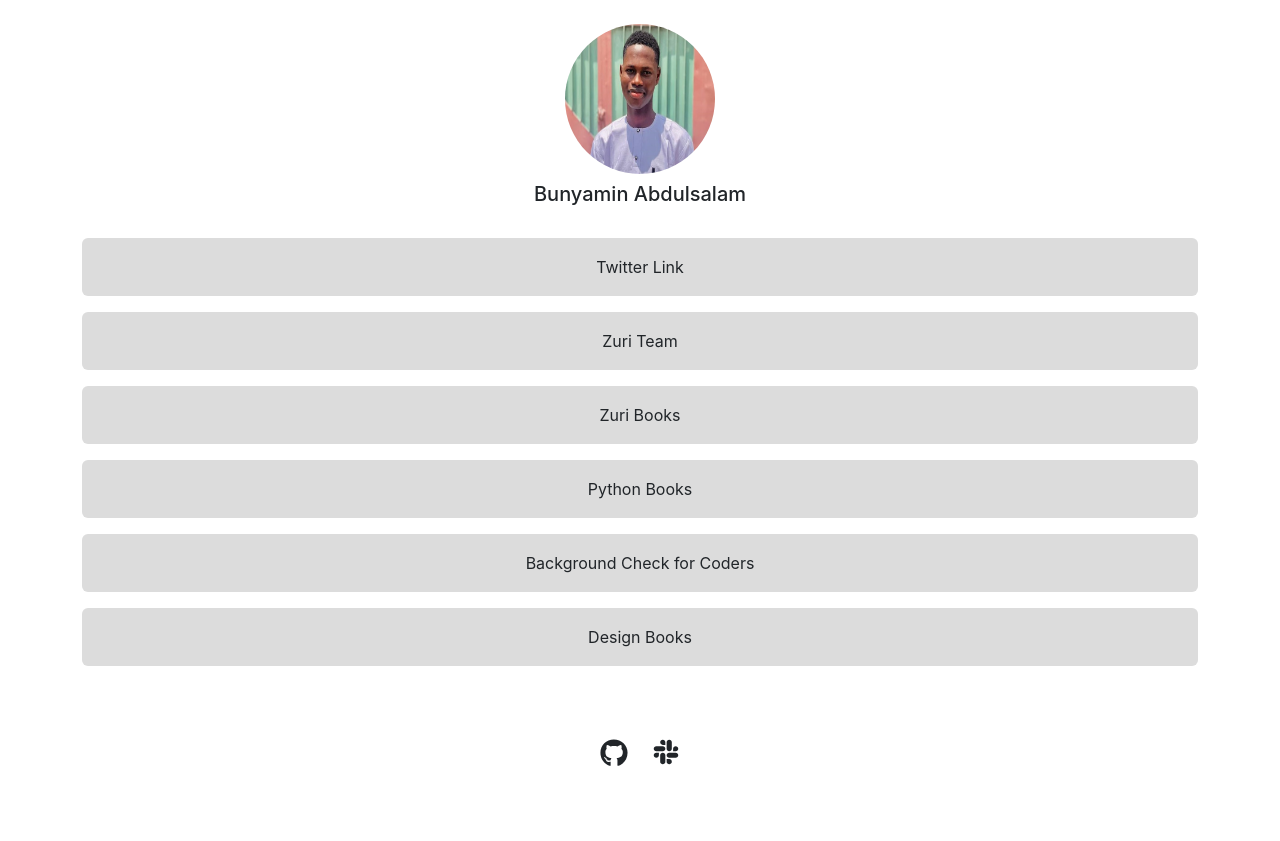
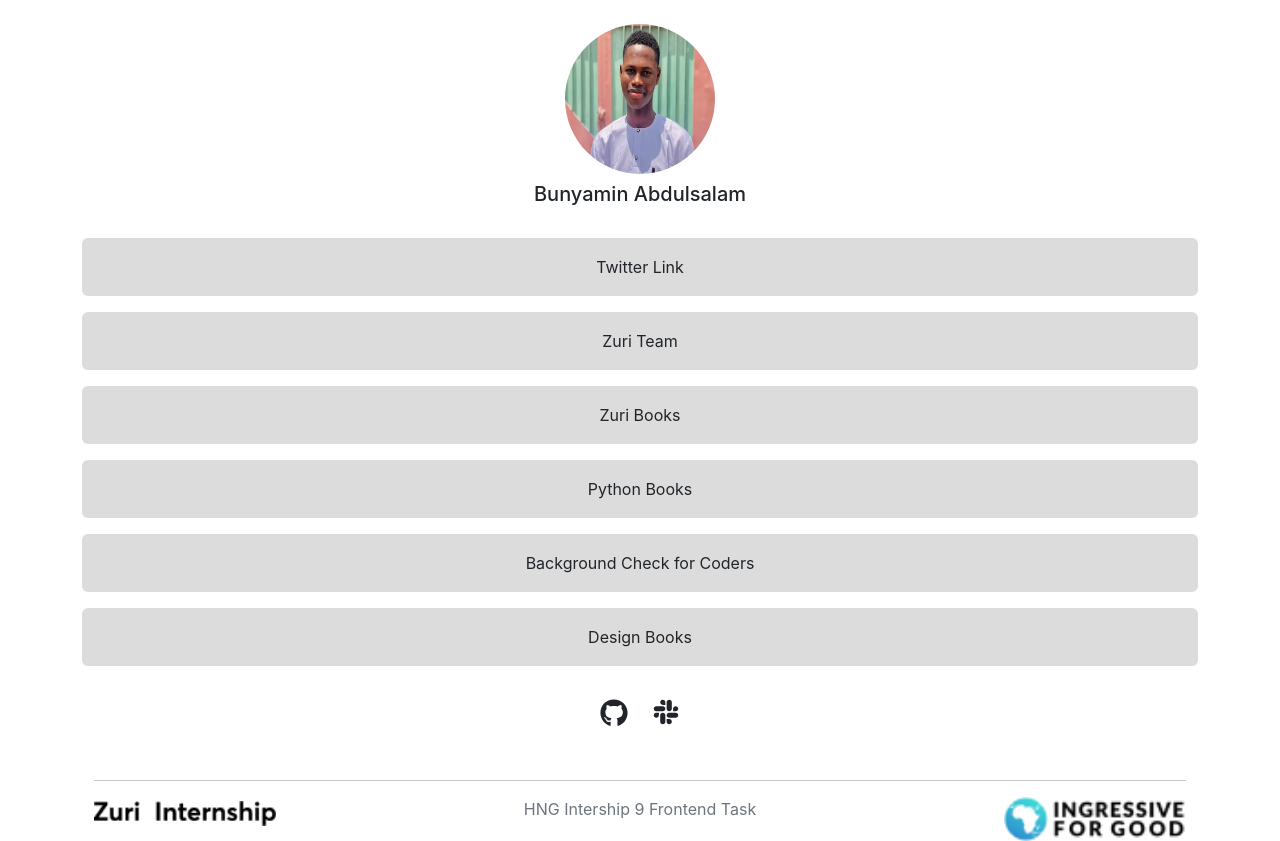
Before and after one commit to olalekan67/zuritask2, a React (Create React App) app: page / in a window 1280 px wide. Before the commit the page ends 800 px from the top, so only its background shows below. Built offline with nearby package versions, Linux system fonts and the light colour scheme.

Commit message:
i edited the Links dection and Footer section

```diff
--- a/src/App.js
+++ b/src/App.js
@@ -8,7 +8,7 @@
     <div className="App container">
         <Profile />
         <Links />
-        <Footer></Footer>
+        <Footer />
     </div>
   );
 }
--- a/src/component/Footer.jsx
+++ b/src/component/Footer.jsx
@@ -1,12 +1,18 @@
 import React from 'react'
-import { FaGithub, FaSlack } from 'react-icons/fa'
+import i4gLogo from './assets/I4G.png'
+import zuriLogo from './assets/Vector.png'
 
 function Footer() {
   return (
-    <div className='d-flex flex-row justify-content-center gap-3 gap-md-4 mt-5'>
-        <a href="http://github.com/olalekan67" className='text-dark fs-3' target="_blank" rel="noreferrer"><FaGithub /></a>
-        <FaSlack className='text-dark fs-3 mt-2'/>
+    <div className='container mt-5'>
+        <hr />
+        <div className='d-flex flex-column flex-md-row justify-content-between'>
+            <img src={zuriLogo} alt="" className='img-fluid h-25 mb-2 mt-1 col-4 col-md-2' />
+            <p className='fs-6 text-secondary'>HNG Intership 9 Frontend Task</p>
+            <img src={i4gLogo} alt="" className='img-fluid h-25  col-4 col-md-2'/>
+        </div>
     </div>
+
   )
 }
 
--- a/src/component/Links.jsx
+++ b/src/component/Links.jsx
@@ -1,7 +1,9 @@
 import React from 'react'
+import { FaGithub, FaSlack } from 'react-icons/fa'
 
 function Links() {
   return (
+     <section>
           <div>
                <a href="https://twitter.com/olalekan103" target='_blank' rel='noreferrer'>
                     <button className='btn w-100' id='twitter'>Twitter Link</button>
@@ -22,6 +24,12 @@
                     <button className="btn w-100" id='book_design'>Design Books</button>
                </a>
      </div>
+          <div className='d-flex flex-row justify-content-center gap-3 gap-md-4 mt-2'>
+               <a href="http://github.com/olalekan67" className='text-dark fs-3' target="_blank" rel="noreferrer"><FaGithub /></a>
+               <FaSlack className='text-dark fs-3 mt-2'/>
+     </div>
+     </section>
+
   )
 }
 
```
Also changed, not shown: src/component/assets/I4G.png (added), src/component/assets/Vector.png (added). Lines whose indentation alone changed are shown as unchanged.
